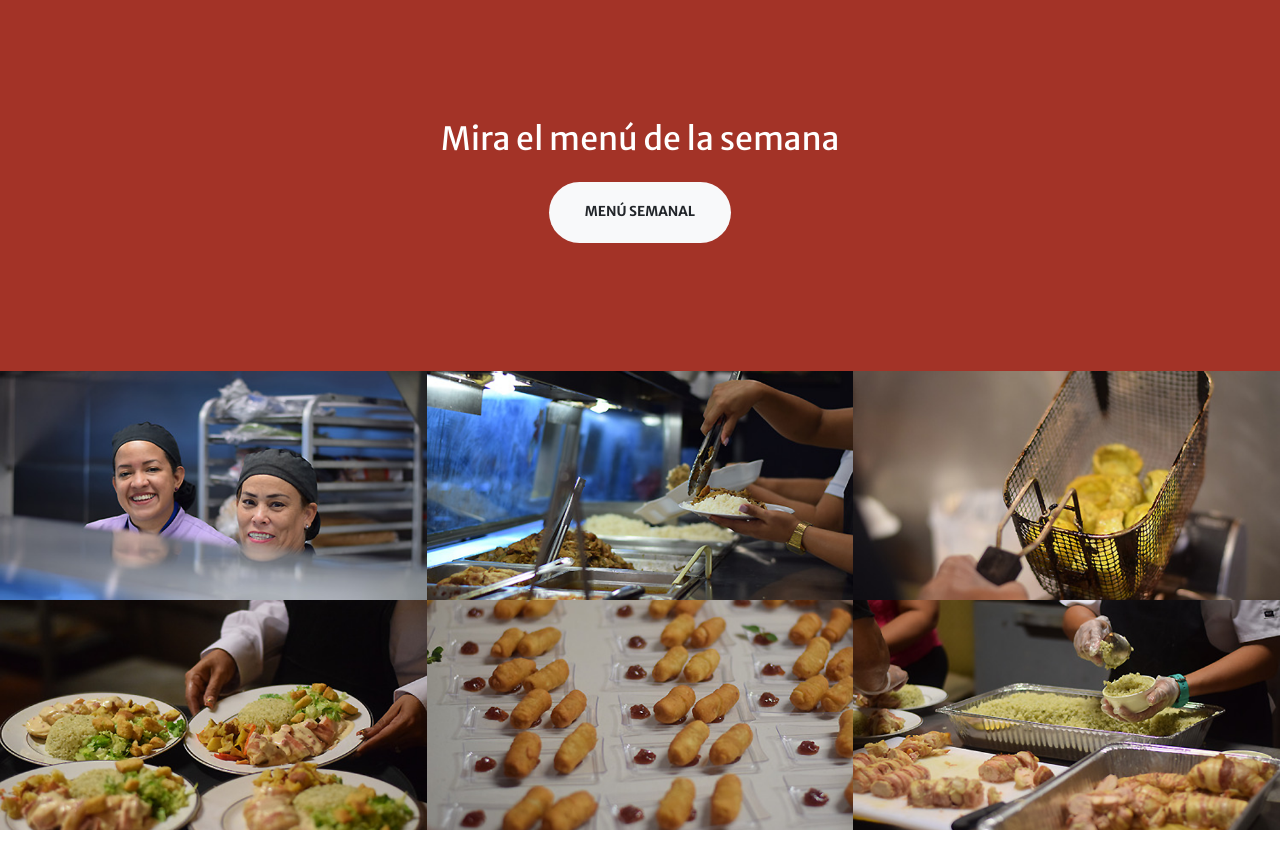
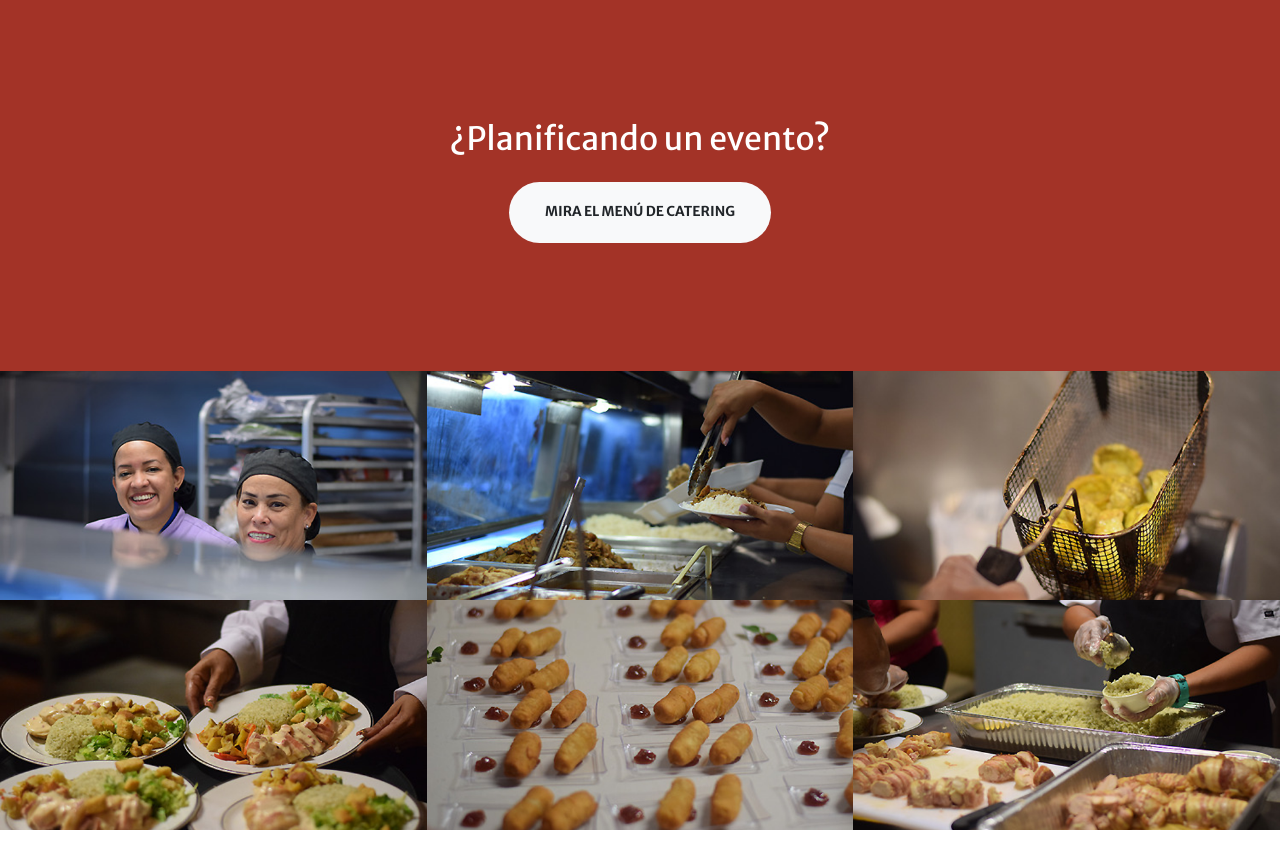
Before and after one commit to elfogondela31/elfogondela31.github.io, a plain HTML site: page index.html in a window 1280 px wide. Shown: the part 1900-2768 px from the top of the page. Drawn offline with nearby package versions, Linux system fonts and the light colour scheme.

Commit message:
Update index.html

```diff
--- a/index.html
+++ b/index.html
@@ -115,8 +115,8 @@
                 <!-- Call to action-->
         <section class="page-section bg-dark text-white" id="catering">
             <div class="container text-center">
-                <h2 class="mb-4">Mira el menú de la semana</h2>
-                <a class="btn btn-light btn-xl" href="">Menú semanal</a>
+                <h2 class="mb-4">¿Planificando un evento?</h2>
+                <a class="btn btn-light btn-xl" href="">Mira el menú de catering</a>
             </div>
         </section>
         <!-- Portfolio-->
```
